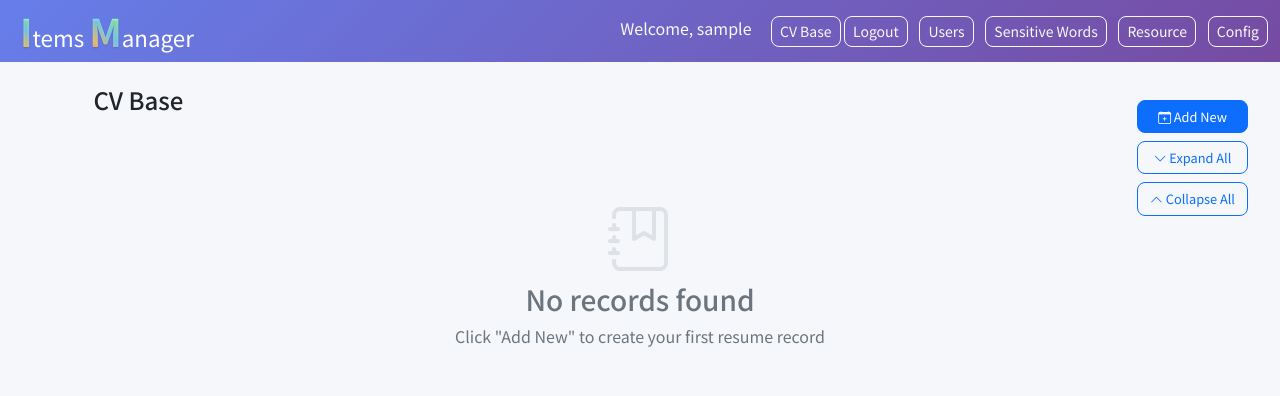
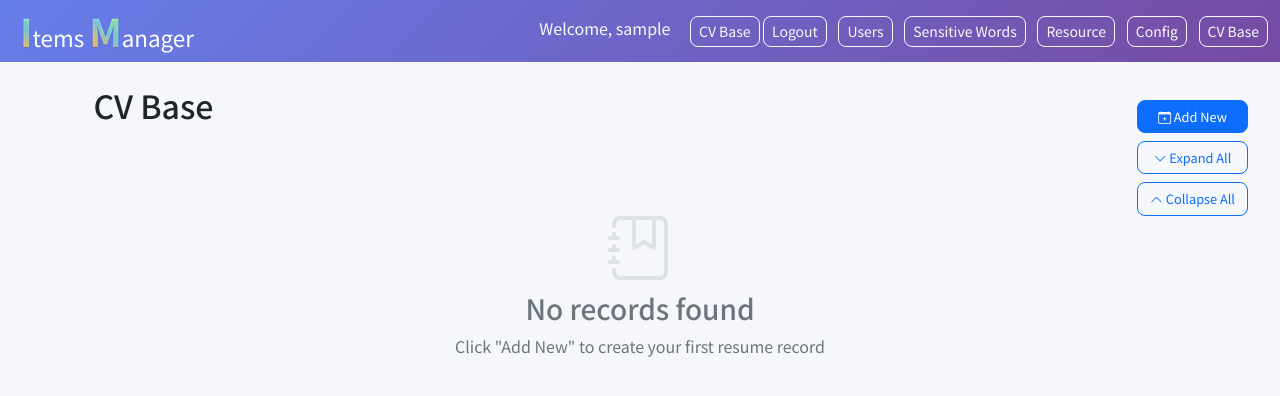
Before and after one commit to cnluyq/lore_keeper, a Django app: page /cv-base/ in a window 1280 px wide. Shown: the top 396 px of the page. Run offline with Django 4.2, Linux system fonts and the light colour scheme; the visitor is signed in with stand-in values (Sample User, id 1); data that the repository does not hold is empty; some libraries are stand-ins or nearby versions.

Commit message:
style: Improve CV Base page typography and navigation
- Move 'CV Base' navigation link after 'Resource' link in superuser menu
- Increase CV Base page title font size from h4 to h2
- Increase year header font size from 1.25rem to 1.5rem in records display

```diff
--- a/problems/templates/problems/base.html
+++ b/problems/templates/problems/base.html
@@ -118,6 +118,7 @@
         <a class="btn btn-outline-light btn-sm ms-2" href="{% url 'sensitive_word_list' %}">Sensitive Words</a>
 	<a class="btn btn-outline-light btn-sm ms-2" href="{% url 'resource_management' %}">Resource</a>
 	<a class="btn btn-outline-light btn-sm ms-2" href="{% url 'site_config_edit' %}">Config</a>
+        <a class="btn btn-outline-light btn-sm ms-2" href="{% url 'cv_base_list' %}">CV Base</a>
       {% endif %}
     </div>
   </div>
--- a/problems/templates/problems/cv_base_list.html
+++ b/problems/templates/problems/cv_base_list.html
@@ -36,7 +36,7 @@
     background: linear-gradient(135deg, #667eea 0%, #764ba2 100%);
     color: white;
     padding: 0.75rem 1.5rem;
-    font-size: 1.25rem;
+    font-size: 1.5rem;
     font-weight: 600;
     cursor: pointer;
     border-radius: 0.5rem 0.5rem 0 0;
@@ -245,7 +245,7 @@
 </style>
 
 <div class="container mt-4">
-  <h4 class="mb-4">CV Base</h1>
+  <h2 class="mb-4">CV Base</h1>
 
   {% if messages %}
     {% for message in messages %}
```
